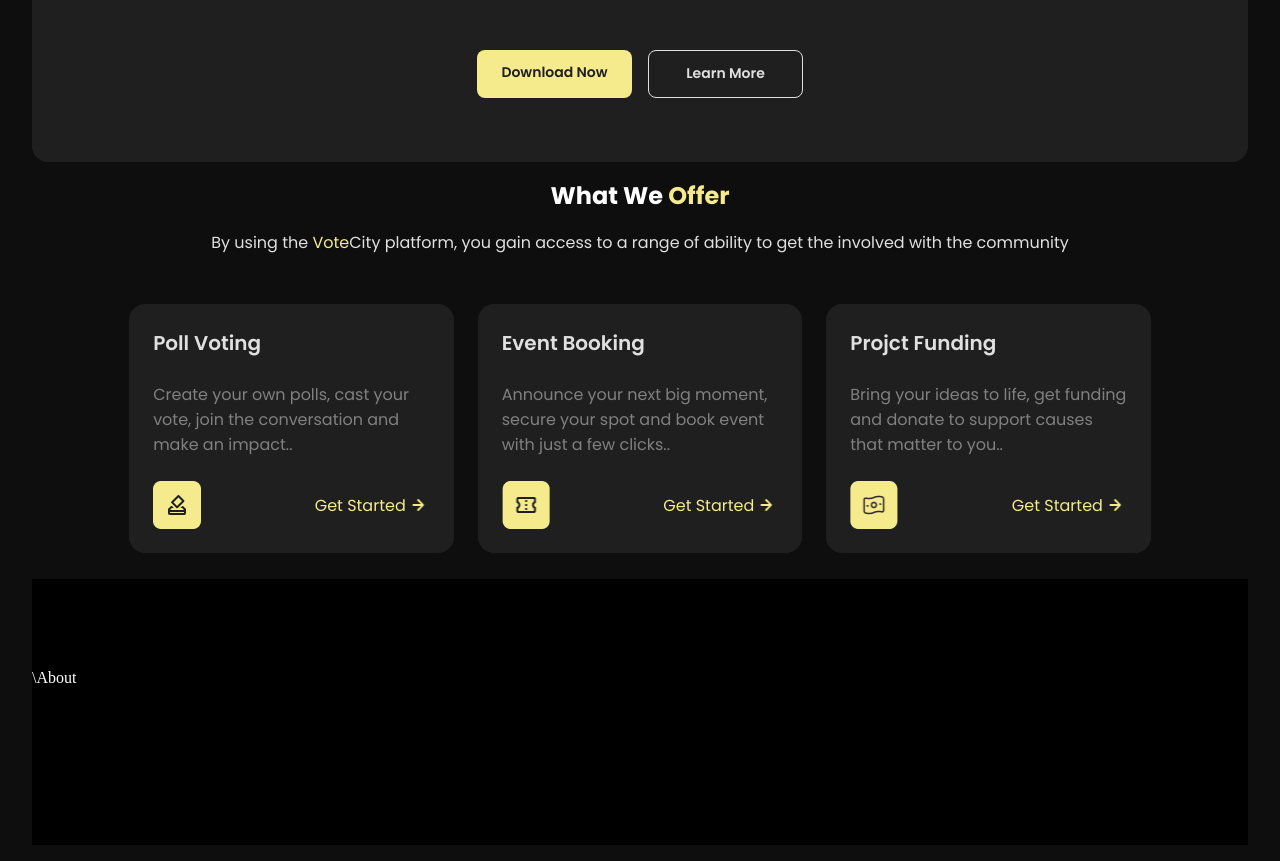
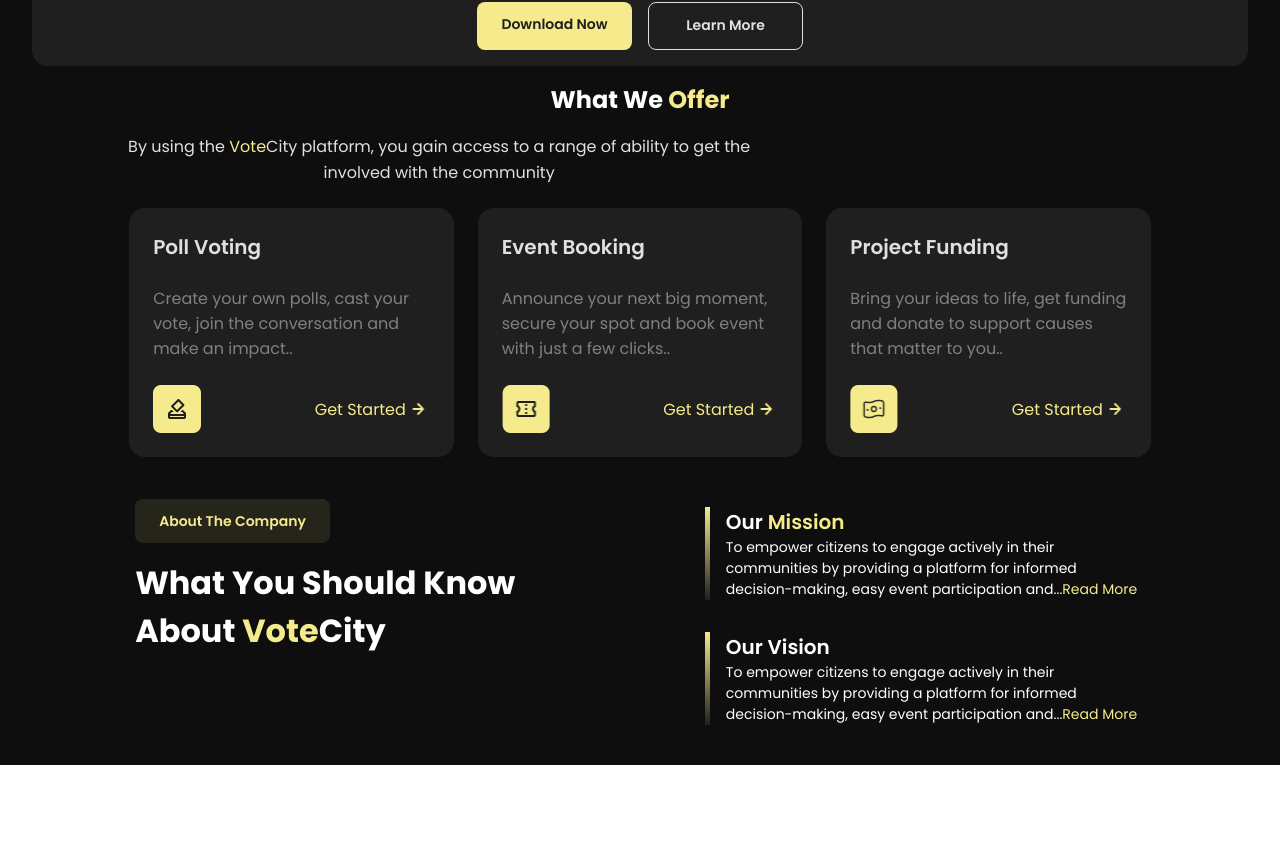
Before and after one commit to TajjDev/votecity, a React (Vite) app: page / in a window 1280 px wide. Shown: the part 286-1147 px from the top of the page. After the commit the page ends 1051 px from the top, so only its background shows below. Built offline with nearby package versions, Linux system fonts and the light colour scheme; a web font is replaced by a local one.

Commit message:
Add files via upload
n

```diff
--- a/src/assets/component/about/About.jsx
+++ b/src/assets/component/about/About.jsx
@@ -2,8 +2,22 @@ import React from 'react'
 import './about.css'
 const About = () => {
   return (
-    <div id='hi'>
-        <br /><br /><br /><br /><br />\About</div>
+    <div id='about'>
+        <div id="abt">
+          <h6>About The Company</h6>
+          <p>What You Should Know About <span>Vote</span>City</p>
+        </div>
+        <div id="misvis">
+          <div id="mission">
+            <h3>Our <span>Mission</span></h3>
+            <p>To empower citizens to engage actively in their communities by providing a platform for informed decision-making, easy event participation and...<span className='read'>Read More</span></p>
+          </div>
+          <div id="vision">
+            <h3>Our Vision</h3>
+            <p>To empower citizens to engage actively in their communities by providing a platform for informed decision-making, easy event participation and...<span className='read'>Read More</span></p>
+          </div>
+        </div>
+    </div>
   )
 }
 
--- a/src/assets/component/about/about.css
+++ b/src/assets/component/about/about.css
@@ -1,5 +1,74 @@
-#hi{
-    background-color: black;
+#about{
+    /* background-color: black; */
     color: white;
     height: 266px;
+    font-family: poppins;
+    padding: 16px 32px;
+    width: 88.3%;
+    align-self: center;
+    display: flex;
+    justify-content: space-between;
+    align-items: center;
 }
+#about span{
+    color: rgba(245, 235, 140, 1);
+}
+#abt p{
+    font-size: 32px;
+    font-weight: 700;
+    line-height: 48px;
+    width: 387px;
+    height: 96px;
+}
+#about h3{
+    font-size: 20px;
+    font-weight: 600;
+    line-height: 30px;
+}
+#misvis{
+    width: 440px;
+    display: flex;
+    /* justify-content: space-around; */
+    min-width: 360px;
+    gap: 32px;
+    max-width: 450px;
+    height: 234px auto;
+    flex-direction: column;
+}
+#abt h6{
+    width: 195px;
+    height: 44px;
+    text-align: center;
+    font-size: 14px;
+    font-weight: 600;
+    padding: 8px 24px;
+    border-radius: 8px;
+    line-height: 21px;
+    display: flex;
+    color: rgba(245, 235, 140, 1);
+    align-items: center;
+    background-color: rgba(245, 235, 140, 0.1);
+}
+#vision, #mission{
+    border-left: 5px solid transparent ;
+    background: linear-gradient(rgb(14, 14, 14), rgb(14, 14, 14)) padding-box,
+    linear-gradient(to top, rgba(31, 31, 31, 1), rgba(245, 235, 140, 1));
+    /*  */
+    padding-left: 16px ;
+    width: 460px auto;
+}
+#vision, #mission p{
+    font-size: 14px;
+    font-weight: 400;
+    line-height: 21px;
+}
+.read{
+    font-size: 600;
+    color: #000;
+}
+#abt{
+    gap: 16px;
+    align-self: start;
+    display: flex;
+    flex-direction: column;
+}
--- a/src/assets/component/get started/GetStarted.css
+++ b/src/assets/component/get started/GetStarted.css
@@ -77,6 +77,6 @@
     color: rgba(224, 224, 224, 1);
     text-align: center;
     font-weight: 400;
-    /* width: 640px; */
+    width: 640px;
     height: 48px;
 }
--- a/src/assets/component/get started/GetStarted.jsx
+++ b/src/assets/component/get started/GetStarted.jsx
@@ -12,7 +12,7 @@ const GetStarted = () => {
         <div id="getSt">
             <Get start={"/#"} h4Txt={"Poll Voting"} pTxt={"Create your own polls, cast your vote, join the conversation and make an impact."} img={img1}/>
             <Get start={"/#"} h4Txt={"Event Booking"} pTxt={"Announce your next big moment, secure your spot and book event with just a few clicks."} img={img2}/>
-            <Get start={"/#"} h4Txt={"Projct Funding"} pTxt={"Bring your ideas to life, get funding and donate to support causes that matter to you."} img={img3}/>
+            <Get start={"/#"} h4Txt={"Project Funding"} pTxt={"Bring your ideas to life, get funding and donate to support causes that matter to you."} img={img3}/>
         </div>
     </div>
   )
--- a/src/assets/component/join/join.css
+++ b/src/assets/component/join/join.css
@@ -1,6 +1,6 @@
 #join{
     background-color: rgba(31, 31, 31, 1);
-    height: 360px;
+    height: 360px auto;
     padding: 16px;
     width: 100%;
     font-family:poppins;
@@ -10,6 +10,7 @@
     flex-direction: column;
     justify-content: center;
     align-items: center;
+    word-wrap: break-word;
 }
 #join h1{
     font-size: 32px;
```
Also changed, not shown: src/assets/component/join/Button.jsx (line endings or trailing spaces).
